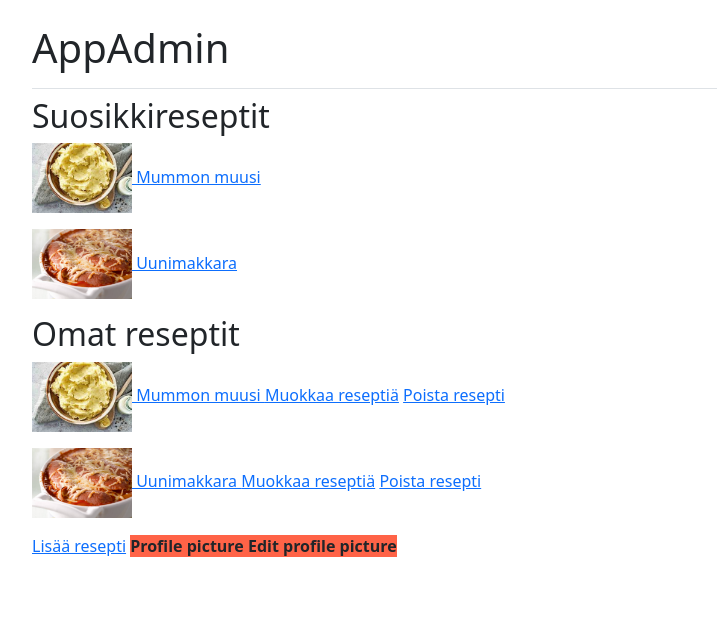
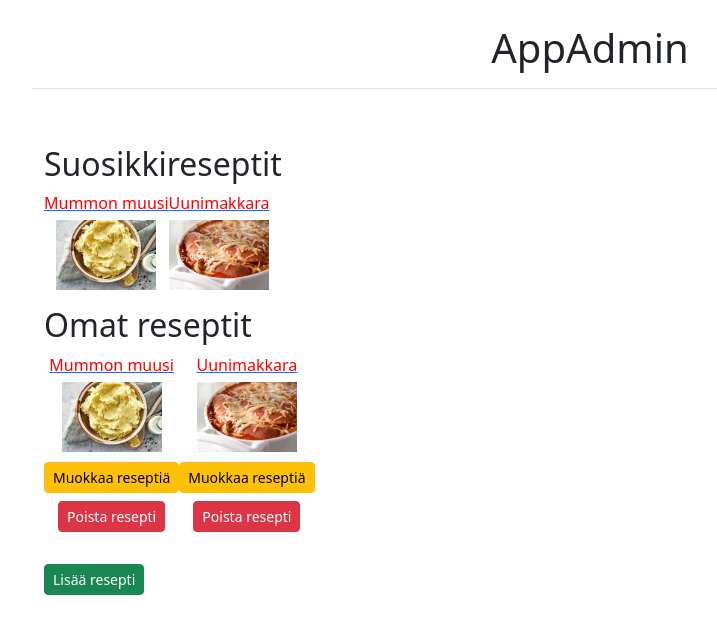
Before and after one commit to 40412/ap_group_assignment_2, a Django app: page /user/ in a window 1280 px wide. Shown: the part 58-700 px from the top of the page, without its empty margins (50-767 px from the left). Run offline with Django 4.2, Linux system fonts and the light colour scheme; a user stored in the database is signed in; data comes from the database, SQL or seed files in the repository; some libraries are stand-ins or nearby versions.

Commit message:
index + profile style

```diff
--- a/recipe_app/templates/recipe_app/profile.html
+++ b/recipe_app/templates/recipe_app/profile.html
@@ -1,39 +1,68 @@
 {% extends 'recipe_app/base.html' %}
+
 {% block page_header %}
-    <h1>{{ user.username }}</h1>
+    <h1 class="text-center">{{ user.username }}</h1>
 {% endblock page_header %}
 
 {% block content %}
-<h2>Suosikkireseptit</h2>
-{% for favorite in user.favorites.all %}
-<p><a href="{% url 'recipe_app:recipe_detail' favorite.id %}">
-    <img src="{{ favorite.image.url }}" alt="Kuva reseptistä" width="100" height="70">
-    {{ favorite.title }}</a></p>
+    <div class="container py-5">
+        <div class="row">
+            <div class="col-12">
+                <h2>Suosikkireseptit</h2>
+                <div class="d-flex flex-wrap">
+                    {% for favorite in user.favorites.all %}
+                        <div class="recipe-item mr-3 mb-3">
+                            <a href="{% url 'recipe_app:recipe_detail' favorite.id %}">
+                                <span class="recipe-title">{{ favorite.title }}</span>
+                                <img src="{{ favorite.image.url }}" alt="Kuva reseptistä" width="100" height="70">
+                            </a>
+                        </div>
+                    {% empty %}
+                        <p>Ei suosikkeja</p>
+                    {% endfor %}
+                </div>
+            </div>
+        </div>
 
-{% empty %}
-Ei suosikkeja
-{% endfor %}
+        <div class="row">
+            <div class="col-12">
+                <h2>Omat reseptit</h2>
+                <div class="d-flex flex-wrap">
+                    {% for recipe in user.recipes.all %}
+                        <div class="recipe-item mr-10 mb-3">
+                            <a href="{% url 'recipe_app:recipe_detail' recipe.id %}">
+                                <span class="recipe-title">{{ recipe.title }}</span>
+                                <img src="{{ recipe.image.url }}" alt="Kuva reseptistä" width="100" height="70">
+                            </a>
+                            <div class="button-group">
+                                <div class="mb-2">
+                                    <a href="{% url 'recipe_app:edit_recipe' recipe.id %}" class="btn btn-warning btn-sm">Muokkaa reseptiä</a>
+                                </div>
+                                <a href="{% url 'recipe_app:delete_recipe' recipe.id %}" class="btn btn-danger btn-sm">Poista resepti</a>
+                            </div>
+                        </div>
+                    {% empty %}
+                        <p>Ei omia reseptejä</p>
+                    {% endfor %}
+                </div>
+                <a href="{% url 'recipe_app:new_recipe' %}" class="btn btn-success btn-sm mt-3">Lisää resepti</a>
+            </div>
+        </div>
+    </div>
 
-<h2>Omat reseptit</h2>
+    <style>
+        .recipe-item {
+            text-align: center;
+        }
 
-{% for recipe in user.recipes.all %}
-<p>
-    <a href="{% url 'recipe_app:recipe_detail' recipe.id %}">
-        <img src="{{ recipe.image.url }}" alt="Kuva reseptistä" width="100" height="70">
-        {{ recipe.title }}
-    </a>
-    <a href="{% url 'recipe_app:edit_recipe' recipe.id %}">Muokkaa reseptiä</a>
-    <a href="{% url 'recipe_app:delete_recipe' recipe.id %}">Poista resepti</a>
-</p>
+        .recipe-title {
+            color: red; /* Set the color of the recipe title to red */
+            display: block;
+            margin-bottom: 5px;
+        }
 
-{% empty %}
-Ei omia reseptejä
-{% endfor %}
-
-<a href={% url "recipe_app:new_recipe" %}>Lisää resepti</a>
-
-<strong style="background-color:Tomato">
-    Profile picture
-    Edit profile picture
-</strong>
+        .button-group {
+            margin-top: 10px;
+        }
+    </style>
 {% endblock content %}
```
Also changed, not shown: recipe_app/templates/recipe_app/index.html (+0 -9 lines).
